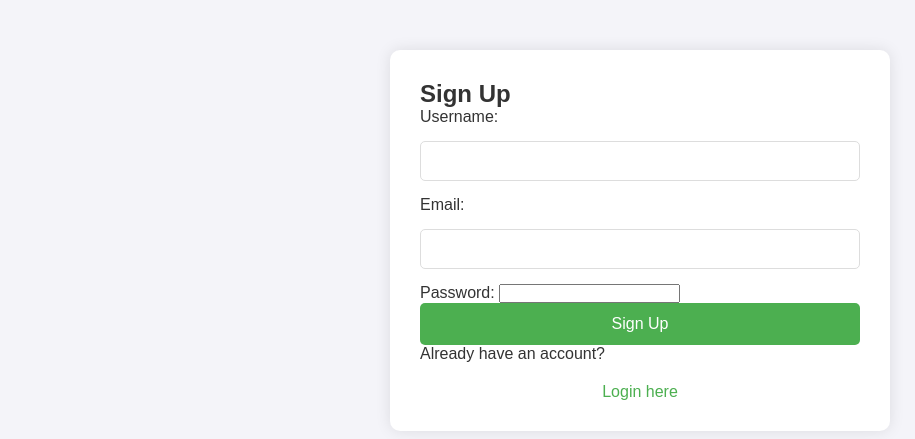
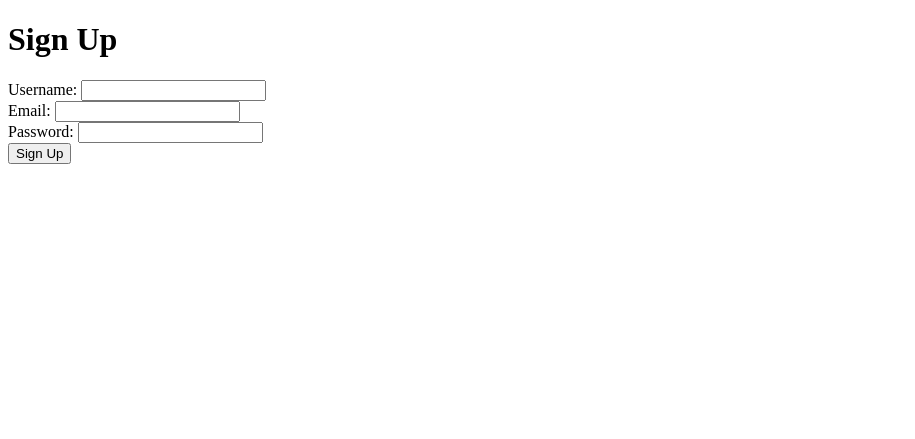
Before and after one commit to mattgraj/gardio, a Flask app: page /signup in a window 1280 px wide. Shown: the top 439 px of the page, without its empty margins (0-915 px from the left). Run offline with Flask 2, Linux system fonts and the light colour scheme.

Commit message:
Update signup.html

```diff
--- a/templates/signup.html
+++ b/templates/signup.html
@@ -4,27 +4,25 @@
     <meta charset="UTF-8">
     <meta name="viewport" content="width=device-width, initial-scale=1.0">
     <title>Sign Up</title>
-    <link rel="stylesheet" href="{{ url_for('static', filename='style.css') }}">
 </head>
 <body>
-    <div class="container">
-        <h2>Sign Up</h2>
-        <form action="{{ url_for('signup') }}" method="POST">
-            <div class="form-group">
+    <h1>Sign Up</h1>
+    <form method="POST">
+        <div>
             <label for="username">Username:</label>
-                <input type="text" id="username" name="username" required>
+            <input type="text" name="username" required>
         </div>
-            <div class="form-group">
+        <div>
             <label for="email">Email:</label>
-                <input type="email" id="email" name="email" required>
+            <input type="email" name="email" required>
         </div>
-            <div class="form-group">
+        <div>
             <label for="password">Password:</label>
-                <input type="password" id="password" name="password" required>
+            <input type="password" name="password" required>
         </div>
+        <div>
             <button type="submit">Sign Up</button>
+        </div>
     </form>
-        <p>Already have an account? <a href="{{ url_for('login') }}">Login here</a></p>
-    </div>
 </body>
 </html>
```
Lines whose indentation alone changed are shown as unchanged.
